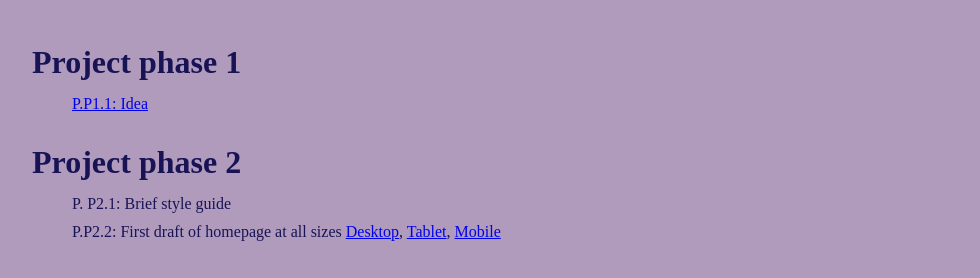
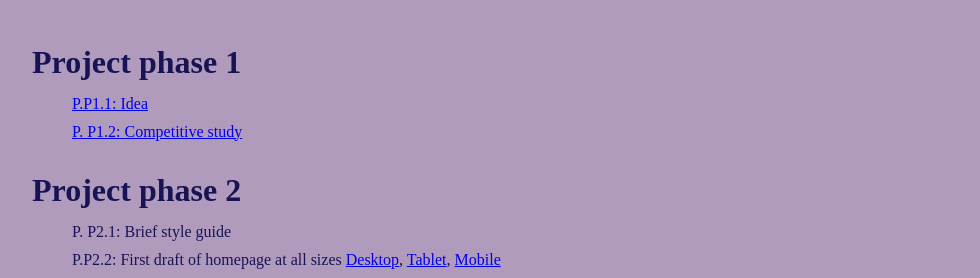
Before and after one commit to Athichamyne/avt415, a plain HTML site: page index.html in a window 1280 px wide. Shown: the part 745-1023 px from the top of the page, without its empty margins (18-998 px from the left). Drawn offline with Linux system fonts and the light colour scheme.

Commit message:
Update index.html

```diff
--- a/index.html
+++ b/index.html
@@ -24,6 +24,7 @@
 			<dl>
 				<dt>Project phase 1</dt>
 				<dd><a href="p_process/3 ideas exercise.html">P.P1.1: Idea</a> </dd>
+				<dd><a href="https://xd.adobe.com/view/2cec6272-ac29-4bcd-b7c0-bfd6e19f53b7-79bf/">P. P1.2: Competitive study</a></dd>
 			<dd></dd>
 			</dl>
 			<dl>
```
